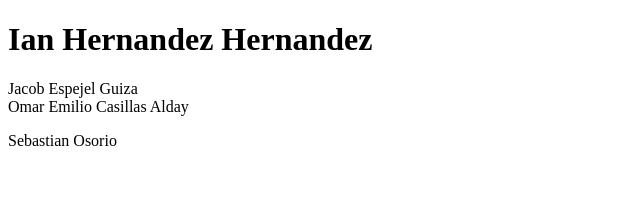
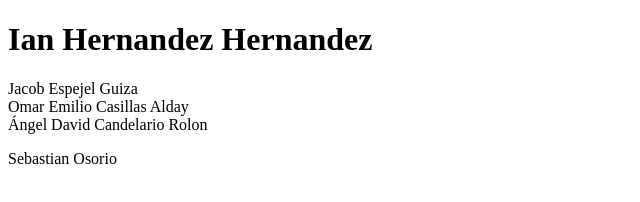
Before and after one commit to AngelDCR4/Nuclea, a plain HTML site: page index.html in a window 1280 px wide. Shown: the whole page, without its empty margins (0-640 px from the left). Drawn offline with Linux system fonts and the light colour scheme.

Commit message:
Agregar nombre Rolon

```diff
--- a/index.html
+++ b/index.html
@@ -9,6 +9,7 @@
     <h1>Ian Hernandez Hernandez</h1>
     <div>Jacob Espejel Guiza</div>
     <div id="Elmay">Omar Emilio Casillas Alday</div>
+    <div id="Rolon">Ángel David Candelario Rolon</div>
     <p>Sebastian Osorio</p>
   </body>
 </html>
```
